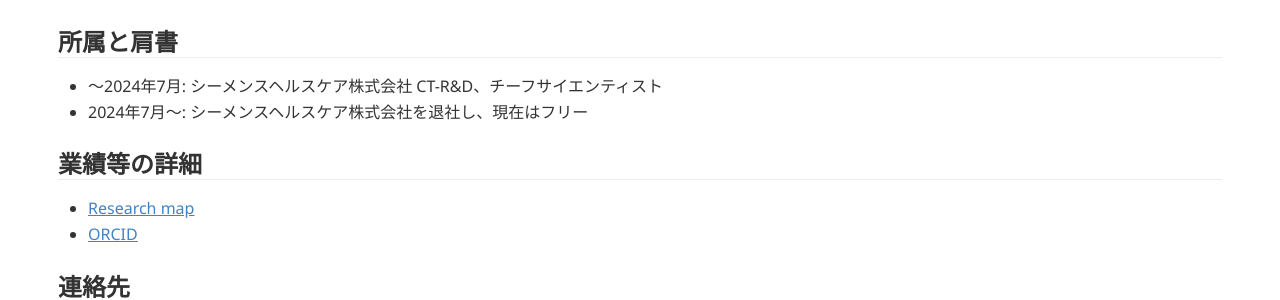
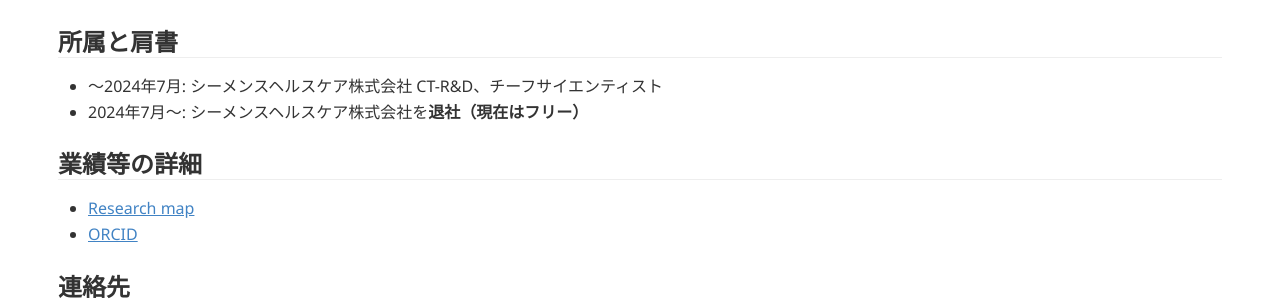
Before and after one commit to tnitoh/tnitoh.github.io, a Jekyll site: the page built from index.md, in a window 1280 px wide. Shown: the part 373-673 px from the top of the page. Built offline with Jekyll 4.4.1, drawn with Linux system fonts in a browser that asks for light colours; Markdown is read by kramdown in place of the engine named in the settings.

Commit message:
Update index.md

```diff
--- a/index.md
+++ b/index.md
@@ -19,7 +19,7 @@
 
 ## 所属と肩書
 - ～2024年7月: シーメンスヘルスケア株式会社 CT-R&D、チーフサイエンティスト
-- 2024年7月〜: シーメンスヘルスケア株式会社を退社し、現在はフリー
+- 2024年7月〜: シーメンスヘルスケア株式会社を**退社（現在はフリー）**
 
 
 ## 業績等の詳細
```
